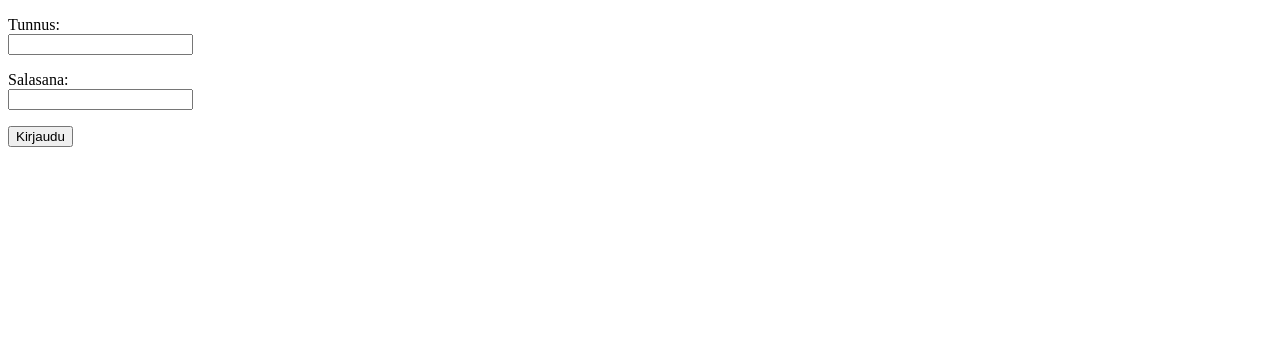
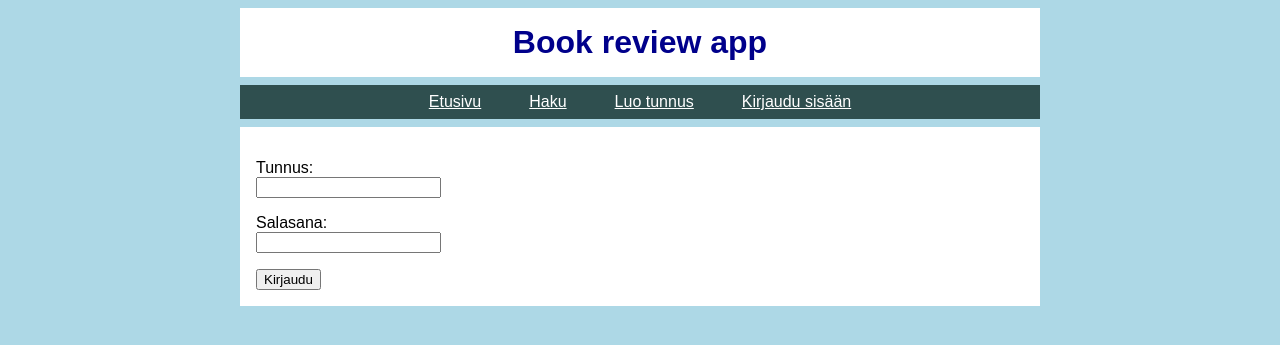
Before and after one commit to vienametsahuone/book-review-app, a Flask app: page / in a window 1280 px wide. Shown: the top 345 px of the page. Run offline with Flask 3, Linux system fonts and the light colour scheme.

Commit message:
Create shared layout and update templates

```diff
--- /dev/null
+++ b/static/main.css
@@ -0,0 +1,43 @@
+body {
+  margin: auto;
+  max-width: 50em;
+  font-family: sans-serif;
+  background-color: lightblue;
+}
+
+.header {
+  background-color: white;
+  color: darkblue;
+  text-align: center;
+  padding: 1em;
+  margin: 0.5em 0;
+}
+
+.nav ul {
+  display: flex;
+  justify-content: center;
+  list-style: none;
+  gap: 3em;
+  margin: 0;
+  padding: 0;
+}
+
+.nav a {
+  color: white;
+}
+
+.nav {
+  background-color: darkslategray;
+  padding: 0.5em;
+  margin: 0.1em 0;
+}
+
+.content {
+  background-color: white;
+  padding: 1em;
+  margin: 0.5em 0;
+}
+
+h1, h2 {
+  margin: 0;
+}
--- a/templates/index.html
+++ b/templates/index.html
@@ -1,15 +1,15 @@
-<!DOCTYPE html>
-<html>
+{% extends "layout.html" %}
 
-<head>
-  <title>Kirjautuminen</title>
-</head>
+{% block title %}Kirjautuminen{% endblock %}
 
-<body>
+{% block content %}
+
 {% if session.username %}
+
 <p>
   Olet kirjautunut nimellä {{ session.username }}
 </p>
+
 <p>
   <a href="/books">Näytä kaikki kirjat</a>
 </p>
@@ -51,23 +51,29 @@
   <input type="submit" value="Lisää kirja">
 
 </form>
+
 <p>
   <a href="/logout">Kirjaudu ulos</a>
 </p>
 
 {% else %}
+
 <form action="/login" method="post">
+
   <p>
-      Tunnus: <br />
-      <input type="text" name="username" />
+    Tunnus:<br>
+    <input type="text" name="username">
   </p>
+
   <p>
-      Salasana: <br />
-      <input type="password" name="password" />
+    Salasana:<br>
+    <input type="password" name="password">
   </p>
-    <input type="submit" value="Kirjaudu" />
+
+  <input type="submit" value="Kirjaudu">
+
 </form>
+
 {% endif %}
-</body>
 
-</html>
+{% endblock %}
--- /dev/null
+++ b/templates/layout.html
@@ -0,0 +1,34 @@
+<!DOCTYPE html>
+<html>
+
+<head>
+  <title>{% block title %}{% endblock %}</title>
+  <link rel="stylesheet" href="/static/main.css">
+</head>
+
+<body>
+  <div class="header">
+    <h1>Book review app</h1>
+  </div>
+
+  <div class="nav">
+    <nav>
+      <ul>
+        <li><a href="/">Etusivu</a></li>
+        <li><a href="/search">Haku</a></li>
+        <li><a href="/register">Luo tunnus</a></li>
+        {% if session.user_id %}
+        <li><a href="/logout">Kirjaudu ulos</a></li>
+        {% else %}
+        <li><a href="/login">Kirjaudu sisään</a></li>
+        {% endif %}
+      </ul>
+    </nav>
+  </div>
+
+  <div class="content">
+    {% block content %}{% endblock %}
+  </div>
+</body>
+
+</html>
```
Also changed, not shown: templates/books.html (+6 -11 lines), templates/edit_book.html (+4 -9 lines), templates/register.html (+8 -8 lines). Lines whose indentation alone changed are shown as unchanged.
